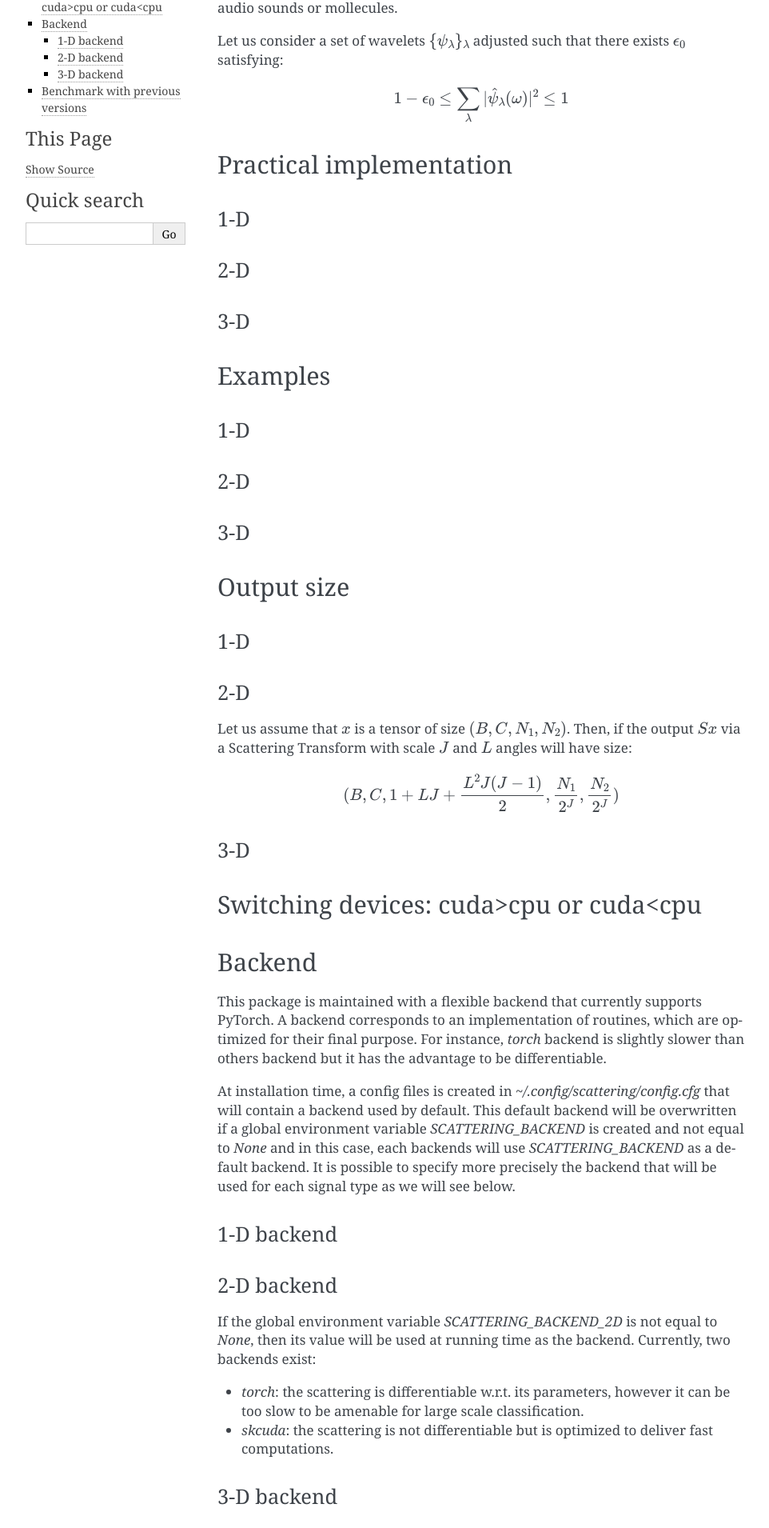
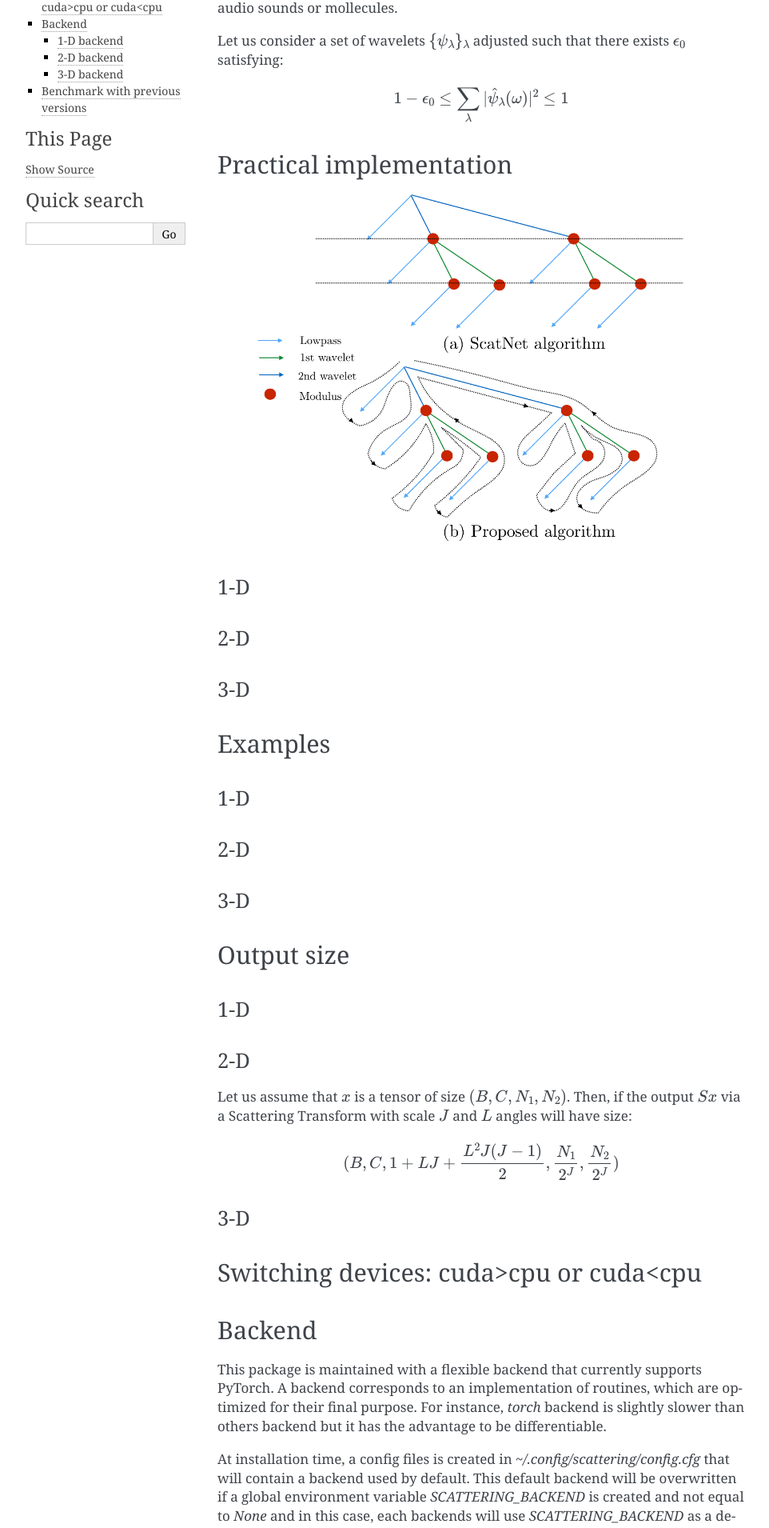
Before and after one commit to kymatio/kymatio, a Sphinx documentation site: the page built from doc/source/userguide.rst, in a window 1280 px wide. Shown: the part 432-2342 px from the top of the page at 80% size, without its empty margins (148-1110 px from the left). Built offline with Sphinx 7.4.7, drawn with Linux system fonts in a browser that asks for light colours; formulas are drawn with MathJax 3.

Commit message:
une figure, une!

```diff
--- a/doc/source/userguide.rst
+++ b/doc/source/userguide.rst
@@ -24,6 +24,11 @@ there exists :math:`\epsilon_0` satisfying:
 
 Practical implementation
 ========================
+
+.. image:: _static/algorithm.png
+   :width: 600px
+   :alt: Graph of the algorithm used
+   :align: center
 
 1-D
 ---
```
Also changed, not shown: doc/source/_static/algorithm.png (added).
